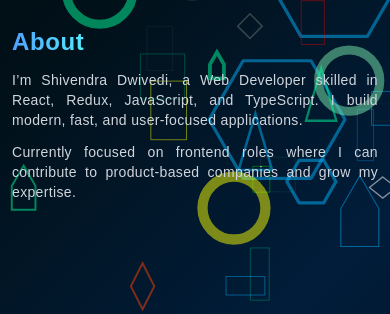
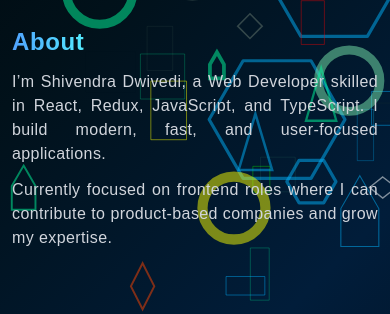
Before and after one commit to ShivWK/portfolio, a React (Vite) app: page / in a window 390 px wide. Shown: the part 534-848 px from the top of the page. Built offline with nearby package versions, Linux system fonts and the light colour scheme.

Commit message:
Add About section

```diff
--- a/src/components/homepage/About.jsx
+++ b/src/components/homepage/About.jsx
@@ -13,11 +13,11 @@ const About = () => {
             Currently, I’m focused on frontend development roles where I can contribute to product-based companies, solve real-world problems, and keep growing my technical expertise.
         </p>
 
-        <p className="text-justify my-3 text-sm sm:text-base lg:my-3 lg:text-lg tracking-wide font-medium font-content lg:hidden">
+        <p className="text-justify my-3  sm:text-base tracking-wide font-medium font-content lg:hidden">
             I’m Shivendra Dwivedi, a Web Developer skilled in React, Redux, JavaScript, and TypeScript. I build modern, fast, and user-focused applications.
         </p>
 
-        <p className="text-justify my-3 text-sm sm:text-base lg:my-3 lg:text-lg tracking-wide font-medium font-content lg:hidden">
+        <p className="text-justify my-3  sm:text-base tracking-wide font-medium font-content lg:hidden">
             Currently focused on frontend roles where I can contribute to product-based companies and grow my expertise.
         </p>
     </section>
```
